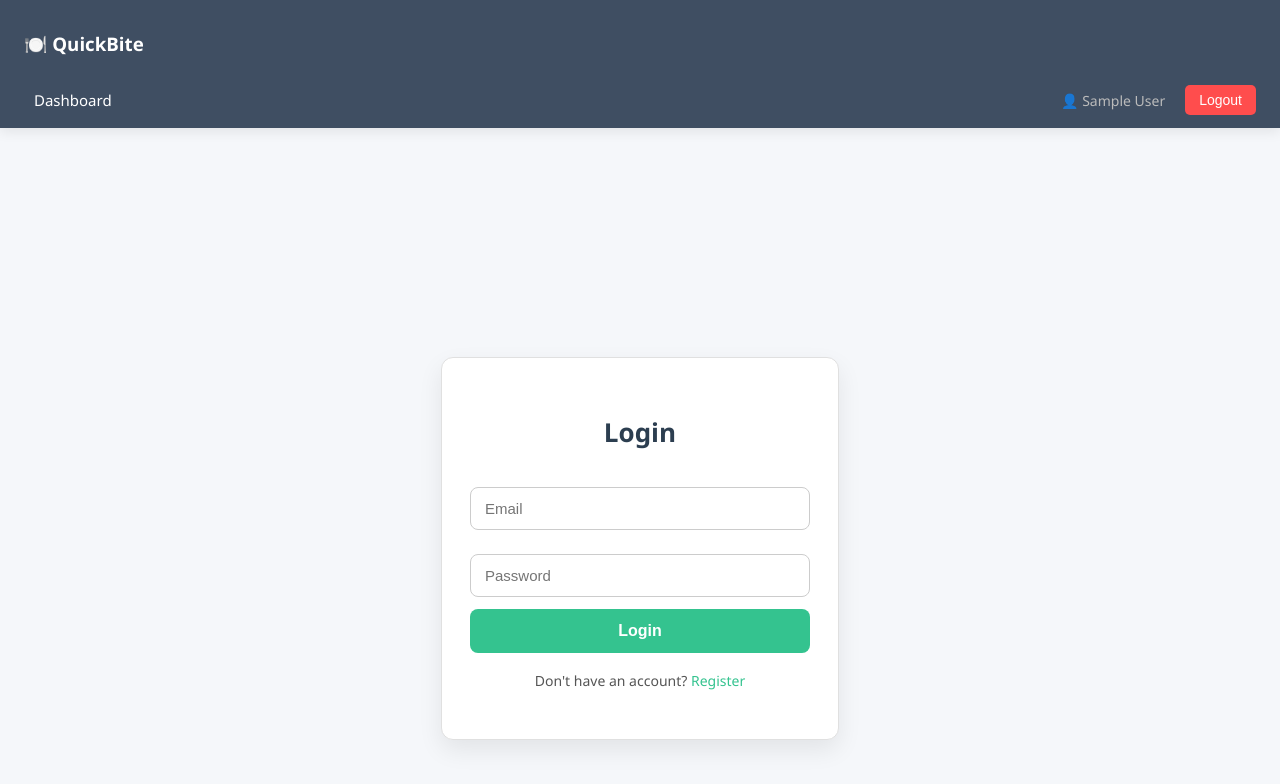
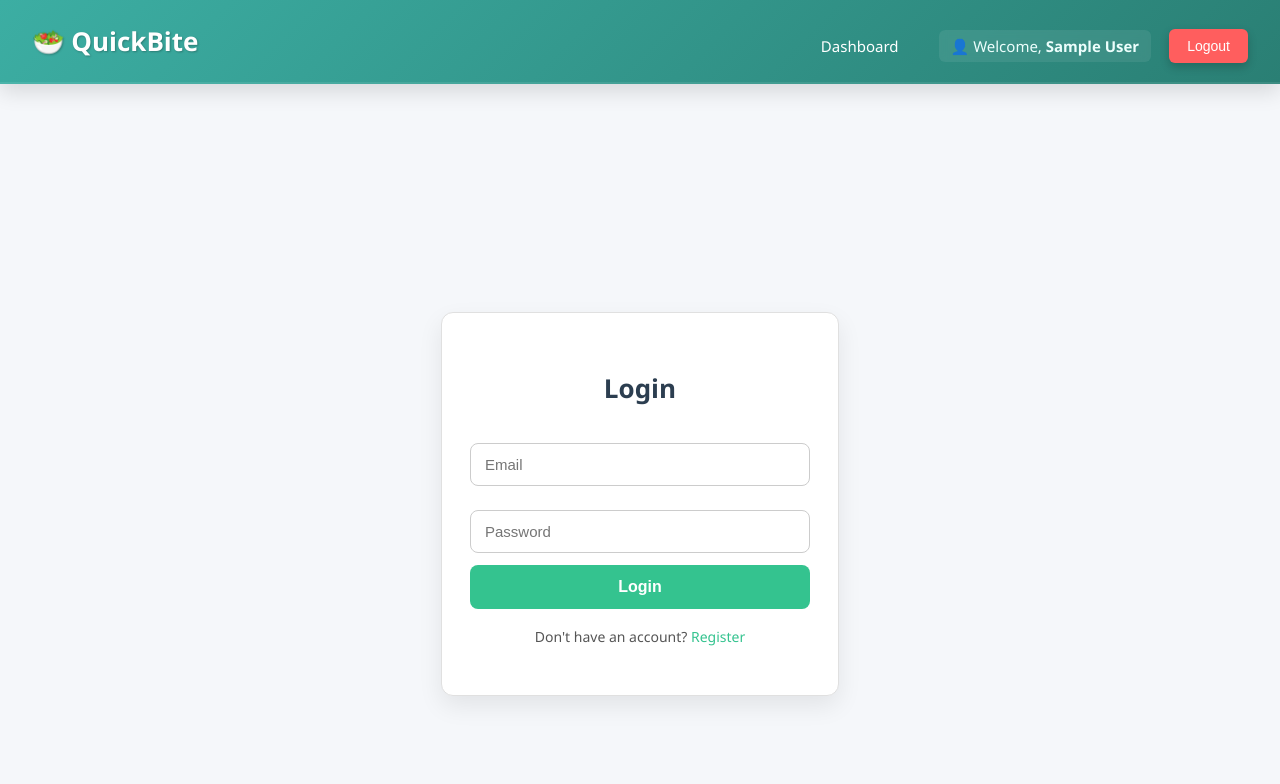
Before and after one commit to Seetharam46/food, a React (Create React App) app in the folder client/: page /login in a window 1280 px wide. Shown: the top 784 px of the page. Built offline with nearby package versions, Linux system fonts and the light colour scheme; sample sign-in values are in the browser's storage.

Commit message:
Navbar 2

```diff
--- a/client/src/components/Navbar.css
+++ b/client/src/components/Navbar.css
@@ -1,25 +1,30 @@
+/* ===== Premium Navbar with Emerald Gradient and Modern Glow ===== */
 .navbar {
-  background-color: #3f4e62; /* Elegant slate blue-gray */
-  color: white;
-  padding: 12px 24px;
+  background: linear-gradient(135deg, #3caea3, #2a7f74); /* Emerald to Teal */
+  color: #ffffff;
+  padding: 16px 32px;
   font-family: 'Segoe UI', sans-serif;
-  box-shadow: 0 4px 12px rgba(0, 0, 0, 0.08);
-  position: relative;
-  z-index: 1000;
-}
-
-
-
-/* 🔖 Branding and toggle */
-.navbar-brand {
+  box-shadow: 0 8px 20px rgba(0, 0, 0, 0.12);
   display: flex;
   justify-content: space-between;
   align-items: center;
+  position: sticky;
+  top: 0;
+  z-index: 999;
+  flex-wrap: wrap;
+  border-bottom: 2px solid rgba(255, 255, 255, 0.08);
 }
 
-/* 🍔 Mobile toggle icon */
+.logo {
+  font-size: 26px;
+  font-weight: 700;
+  margin: 0;
+  color: #fff;
+  text-shadow: 1px 1px 2px #00000040;
+}
+
 .menu-toggle {
-  font-size: 26px;
+  font-size: 28px;
   background: none;
   color: white;
   border: none;
@@ -27,78 +32,94 @@
   cursor: pointer;
 }
 
-/* 🔗 Navigation links */
-.links {
+.navbar-links {
   display: flex;
   align-items: center;
-  gap: 20px;
+  gap: 24px;
   margin-top: 10px;
   flex-wrap: wrap;
-  transition: all 0.3s ease-in-out;
 }
 
-.links a {
-  color: white;
+.navbar-links a {
+  color: #ffffff;
   text-decoration: none;
-  padding: 6px 10px;
+  padding: 10px 16px;
   font-size: 15px;
-  transition: background 0.2s ease;
-  border-radius: 4px;
+  font-weight: 500;
+  border-radius: 6px;
+  background-color: transparent;
+  transition: all 0.25s ease-in-out;
 }
 
-.links a:hover {
-  background-color: rgba(255, 255, 255, 0.1); /* soft hover glow */
-  border-radius: 4px;
+.navbar-links a:hover {
+  background-color: rgba(255, 255, 255, 0.12);
+  transform: translateY(-2px);
 }
 
-
-/* 👤 User info */
-.user-info {
-  color: #bbb;
+.navbar-right {
+  display: flex;
+  align-items: center;
+  gap: 18px;
   margin-left: auto;
-  font-size: 14px;
+  flex-wrap: wrap;
 }
 
-/* 🔓 Logout button */
+.user-info {
+  font-size: 15px;
+  color: #ecfefc;
+  font-weight: 500;
+  background: rgba(255, 255, 255, 0.08);
+  padding: 6px 12px;
+  border-radius: 6px;
+  backdrop-filter: blur(4px);
+}
+
 .logout-btn {
-  background-color: #ff4d4d;
+  background-color: #ff5e5e;
   color: white;
   border: none;
-  padding: 7px 14px;
+  padding: 9px 18px;
   font-size: 14px;
-  border-radius: 5px;
+  border-radius: 6px;
   cursor: pointer;
+  font-weight: 500;
+  box-shadow: 0 4px 10px rgba(0, 0, 0, 0.2);
   transition: background 0.3s ease;
 }
 
 .logout-btn:hover {
-  background-color: #e84343;
+  background-color: #e14b4b;
+  transform: scale(1.05);
 }
 
-/* 📱 Responsive styles */
+/* Responsive for mobile */
 @media (max-width: 768px) {
   .menu-toggle {
     display: block;
   }
 
-  .links {
+  .navbar {
+    flex-direction: column;
+    align-items: flex-start;
+  }
+
+  .navbar-links {
     display: none;
     flex-direction: column;
-    align-items: flex-start;
-    margin-top: 15px;
-    gap: 10px;
+    width: 100%;
+    gap: 14px;
+    margin-top: 14px;
   }
 
-  .links.open {
+  .navbar-links.open {
     display: flex;
   }
 
-  .links a,
+  .navbar-links a,
   .logout-btn,
   .user-info {
     width: 100%;
     text-align: left;
-    padding: 10px 0;
   }
 
   .logout-btn {
--- a/client/src/components/Navbar.jsx
+++ b/client/src/components/Navbar.jsx
@@ -14,18 +14,18 @@ const Navbar = () => {
     navigate("/login");
   };
 
-  if (!role) return null;
+  if (!role || !user) return null;
 
   return (
     <nav className="navbar">
       <div className="navbar-brand">
-        <h3>🍽️ QuickBite</h3>
+        <h2 className="logo">🥗 QuickBite</h2>
         <button className="menu-toggle" onClick={() => setOpen(!open)}>
           ☰
         </button>
       </div>
 
-      <div className={`links ${open ? "open" : ""}`}>
+      <div className={`navbar-links ${open ? "open" : ""}`}>
         {role === "admin" && (
           <Link to="/admin" onClick={() => setOpen(false)}>Dashboard</Link>
         )}
@@ -44,8 +44,11 @@ const Navbar = () => {
             <Link to="/customer/orders" onClick={() => setOpen(false)}>My Orders</Link>
           </>
         )}
-        <span className="user-info">👤 {user?.name}</span>
-        <button className="logout-btn" onClick={handleLogout}>Logout</button>
+
+        <div className="navbar-right">
+          <span className="user-info"> 👤 Welcome, <strong>{user?.name}</strong></span>
+          <button className="logout-btn" onClick={handleLogout}>Logout</button>
+        </div>
       </div>
     </nav>
   );
```
Also changed, not shown: 1 other file (tests, documents, lock files or other folders).
